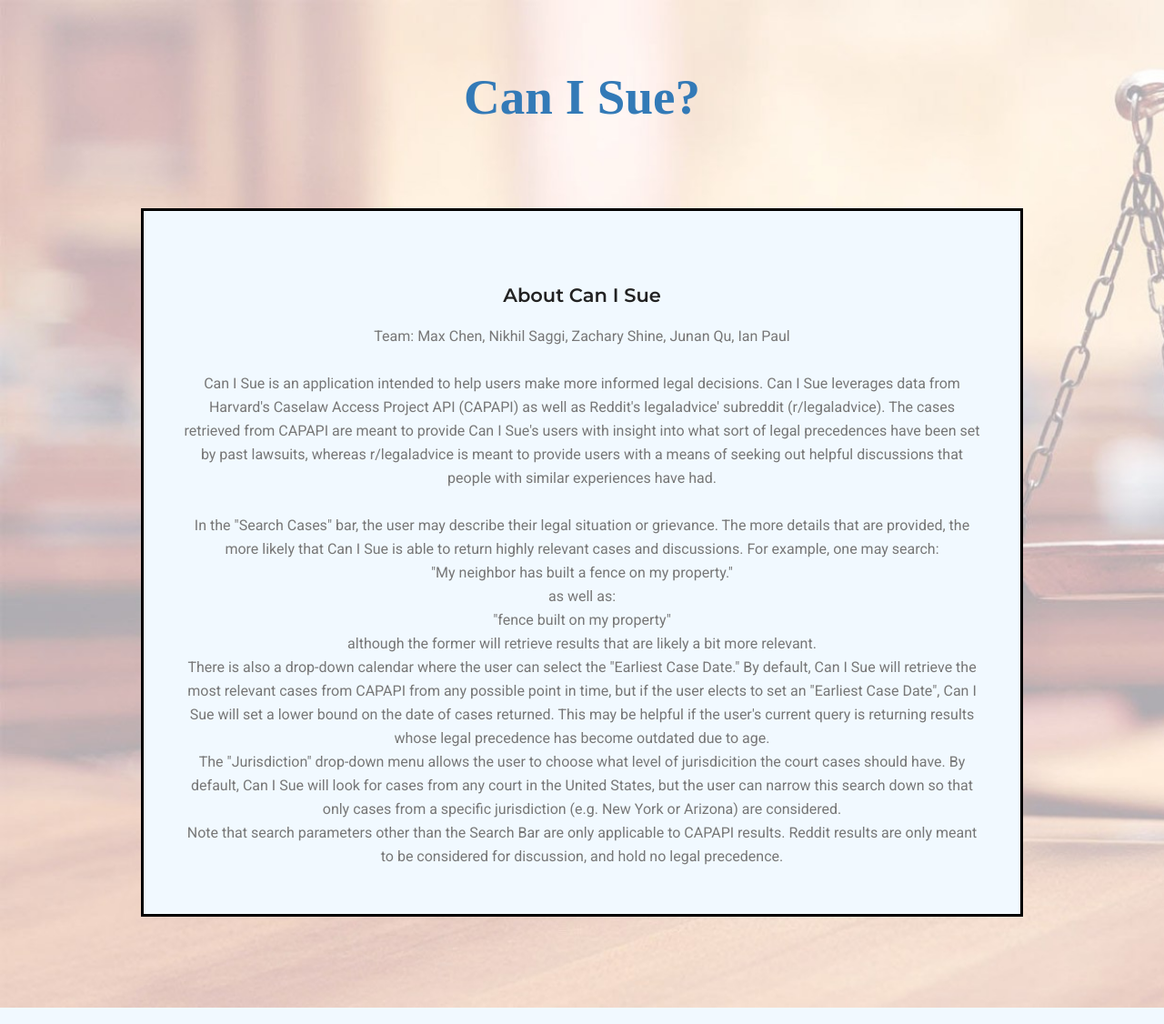
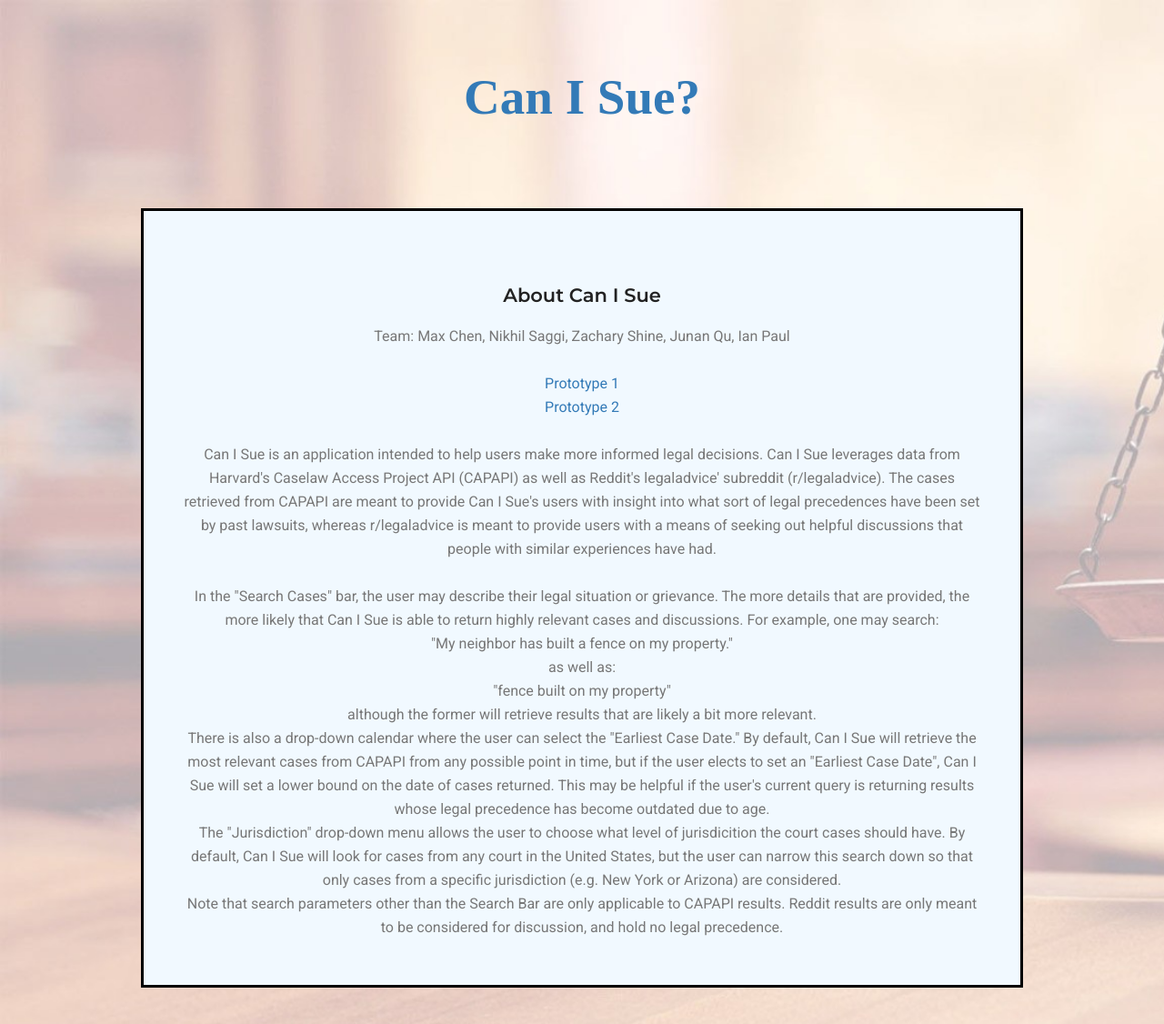
Before and after one commit to JunanQu/CanISue, a Flask app: page /about in a window 1280 px wide. Shown: the top 1126 px of the page at 91% size. Run offline with Flask 2, Linux system fonts and the light colour scheme; parts of the project's set-up code (start-up, migrations or seed data) failed here and were passed over; some libraries are stand-ins or nearby versions.

Commit message:
Links to prototypes

```diff
--- a/app/templates/about.html
+++ b/app/templates/about.html
@@ -28,6 +28,9 @@
     <div class="feature-item" style="border-color:black;border-style: solid; margin-bottom: 10px;">
       <h4>About Can I Sue</h4>
       <p>Team: Max Chen, Nikhil Saggi, Zachary Shine, Junan Qu, Ian Paul</p><br>
+      <p><a href="https://canisuev02.herokuapp.com/">Prototype 1</a></p>
+      <p><a href="https://canisuev03.herokuapp.com/">Prototype 2</a></p><br>
+
       <p>
         Can I Sue is an application intended to help users make more informed legal decisions.
         Can I Sue leverages data from Harvard's Caselaw Access Project API (CAPAPI) as well as Reddit's legaladvice'
```
